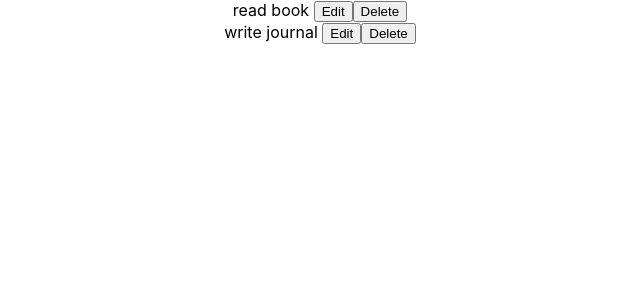
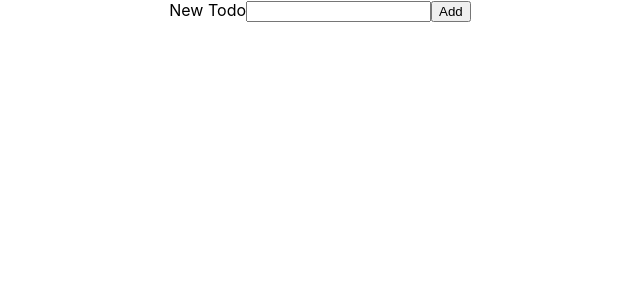
Before and after one commit to JojuGeorge/Todo_List, a React (Create React App) app: page / in a window 1280 px wide. Shown: the top 300 px of the page, without its empty margins (320-960 px from the left). Built offline with nearby package versions, Linux system fonts and the light colour scheme.

Commit message:
Added NewTodo form, addition, deletion working

```diff
--- a/package.json
+++ b/package.json
@@ -12,6 +12,8 @@
     "react-bootstrap": "^2.10.2",
     "react-dom": "^18.2.0",
     "react-scripts": "5.0.1",
+    "uuid": "^9.0.1",
+    "uuidv4": "^6.2.13",
     "web-vitals": "^2.1.4"
   },
   "scripts": {
--- a/src/components/NewTodo.js
+++ b/src/components/NewTodo.js
@@ -0,0 +1,24 @@
+import React,{useState} from 'react'
+import {v4 as uuid} from "uuid";
+
+function NewTodo({newTodo}) {
+
+    const [todoItem, setTodoItem] = useState();
+
+    const handleAddNewTodo = ()=>{
+        newTodo({task:todoItem, id:uuid(), completed:false});
+        setTodoItem("")
+    }
+
+  return (
+    <div>
+        <div>
+            <label>New Todo</label>
+            <input type="text" value={todoItem} onChange={event => setTodoItem(event.target.value)}/>
+            <button onClick={handleAddNewTodo}>Add</button>
+        </div>
+    </div>
+  )
+}
+
+export default NewTodo
--- a/src/components/Todo.js
+++ b/src/components/Todo.js
@@ -1,7 +1,12 @@
 import React from 'react'
 
-function Todo({todoItem}) {
+function Todo({todoItem, deleteTodoItem}) {
     const {task, id, completed} = todoItem;
+
+    const handleDeleteItem = ()=>{
+        deleteTodoItem(id)
+    }
+
 
   return (
 
@@ -9,7 +14,7 @@ function Todo({todoItem}) {
         <div>
           <span>{task} </span>
           <button>Edit</button>
-          <button>Delete</button>
+          <button onClick={handleDeleteItem}>Delete</button>
         </div>
     </div>
   )
--- a/src/components/TodoList.js
+++ b/src/components/TodoList.js
@@ -1,21 +1,41 @@
 import React, {useState} from 'react'
 import Todo from './Todo';
+import NewTodo from './NewTodo';
 
 function TodoList() {
 
-    const [todoItemsList, setTodoItemsList] = useState([
-        {task:"read book", id:1, completed:false},
-        {task:"write journal", id:2, completed:false}
-    ]);
+    const [todoItemsList, setTodoItemsList] = useState([]);
+
+    const createTodoItem = (newTodoItem)=>{
+        setTodoItemsList([...todoItemsList, newTodoItem] );
+    }
+
+    const deleteTodoItem = (TodoItemId) => {
+        const updatedList = todoItemsList.filter(item => {
+            if(item.id !== TodoItemId)
+                return item
+        })
+
+        setTodoItemsList(updatedList)
+    }
+
   return (
     <div>
 
         <div>
             {
-                todoItemsList.map(todoItem =>
-                    <Todo todoItem={todoItem}/>
+                todoItemsList.map((todoItem,index) =>
+                    <Todo
+                    key={index}
+                    todoItem={todoItem}
+                    deleteTodoItem = {deleteTodoItem}
+                    />
                 )
             }
+        </div>
+
+        <div>
+            <NewTodo newTodo={createTodoItem}/>
         </div>
     </div>
   )
```
Also changed, not shown: 2 other files (tests, documents, lock files or other folders).
